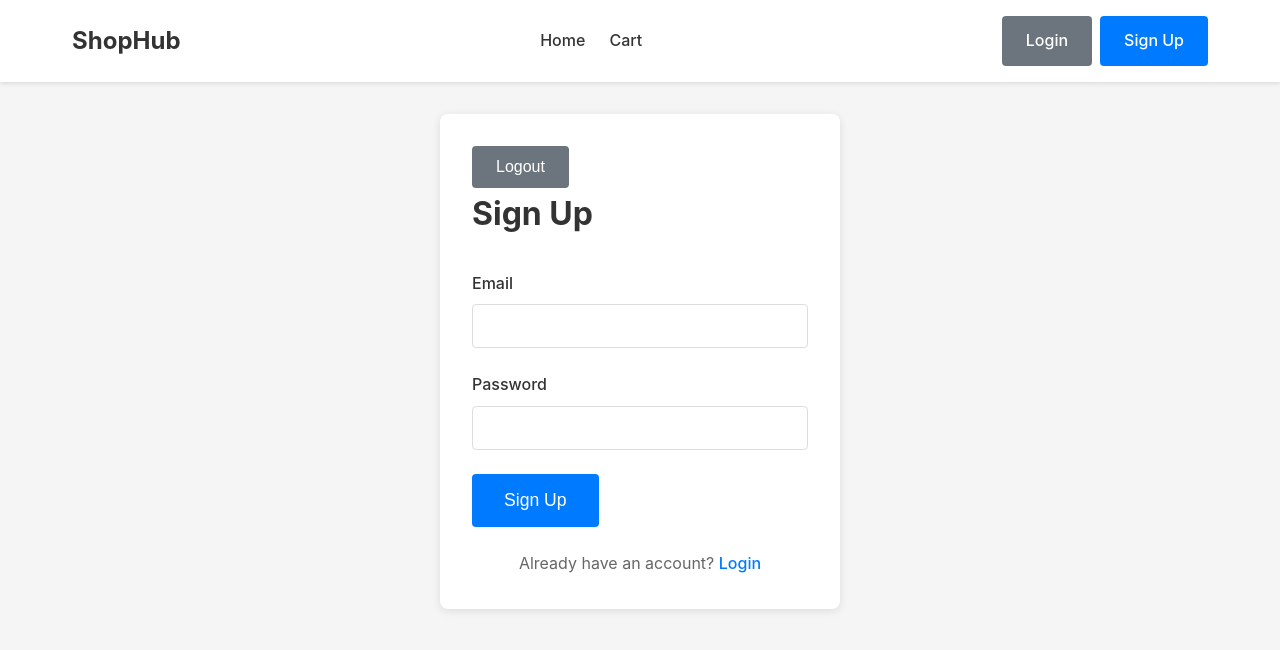
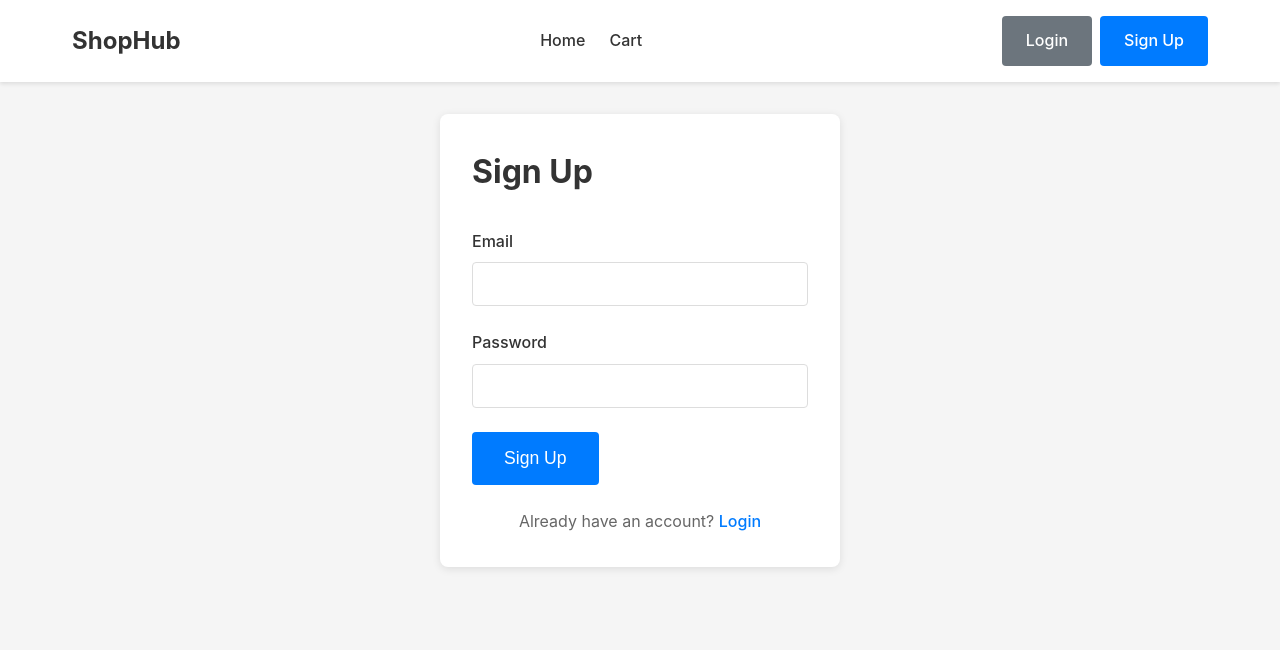
Before and after one commit to Cristhian988/ecommerce-website-course, a React (Vite) app: page /auth in a window 1280 px wide. Shown: the top 650 px of the page. Built offline with nearby package versions, Linux system fonts and the light colour scheme.

Commit message:
Fix: button logout

```diff
--- a/src/pages/Auth.jsx
+++ b/src/pages/Auth.jsx
@@ -32,7 +32,6 @@ export default function Auth() {
     } else {
       setError(result.error);
     }
-    console.log(result);
   }
 
   return (
@@ -40,9 +39,11 @@ export default function Auth() {
       <div className="container">
         <div className="auth-container">
           {user && <p>User logged in: {user.email}</p>}
-          <button className="btn btn-secondary" onClick={logout}>
-            Logout
-          </button>
+          {user && (
+            <button className="btn btn-secondary" onClick={logout}>
+              Logout
+            </button>
+          )}
           <h1 className="page-title">
             {mode === "signup" ? "Sign Up" : "Login"}
           </h1>
```
